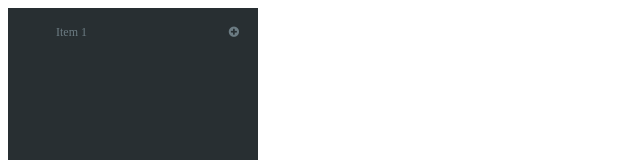
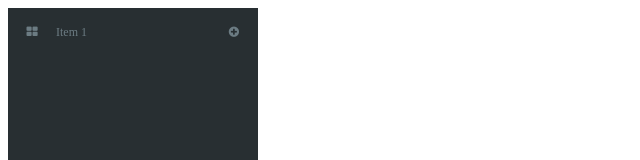
Before and after one commit to minhtrung2606-work/ng2-skeleton, an Angular app: page / in a window 1280 px wide. Shown: the top 160 px of the page, without its empty margins (0-640 px from the left). Built offline with nearby package versions, Linux system fonts and the light colour scheme.

Commit message:
Update LeftNavMenuItem to have default primary start icon

```diff
--- a/src/app/components/left-nav/left-nav-menu-item/left-nav-menu-item.component.html
+++ b/src/app/components/left-nav/left-nav-menu-item/left-nav-menu-item.component.html
@@ -1,7 +1,9 @@
 <div class="left-nav-menu-item-component"
      [ngClass]="{'active': menuItem.isActive(), 'collapsed': collapsed}">
   <div class="primary-item" (click)="onPrimaryItemClicked(menuItem)">
-    <span class="start-icon"><i class="fa {{menuItem.getStartIcon()}}"></i></span>
+    <span class="start-icon">
+      <i class="fa {{menuItem.getStartIcon() || 'fa-th-large'}}"></i>
+    </span>
     <span class="label">{{menuItem.getLabel()}}</span>
     <span *ngIf="!menuItem.isStatistic()" class="end-icon">
       <i class="fa {{getPrimaryItemEndIcon()}}"></i>
```
